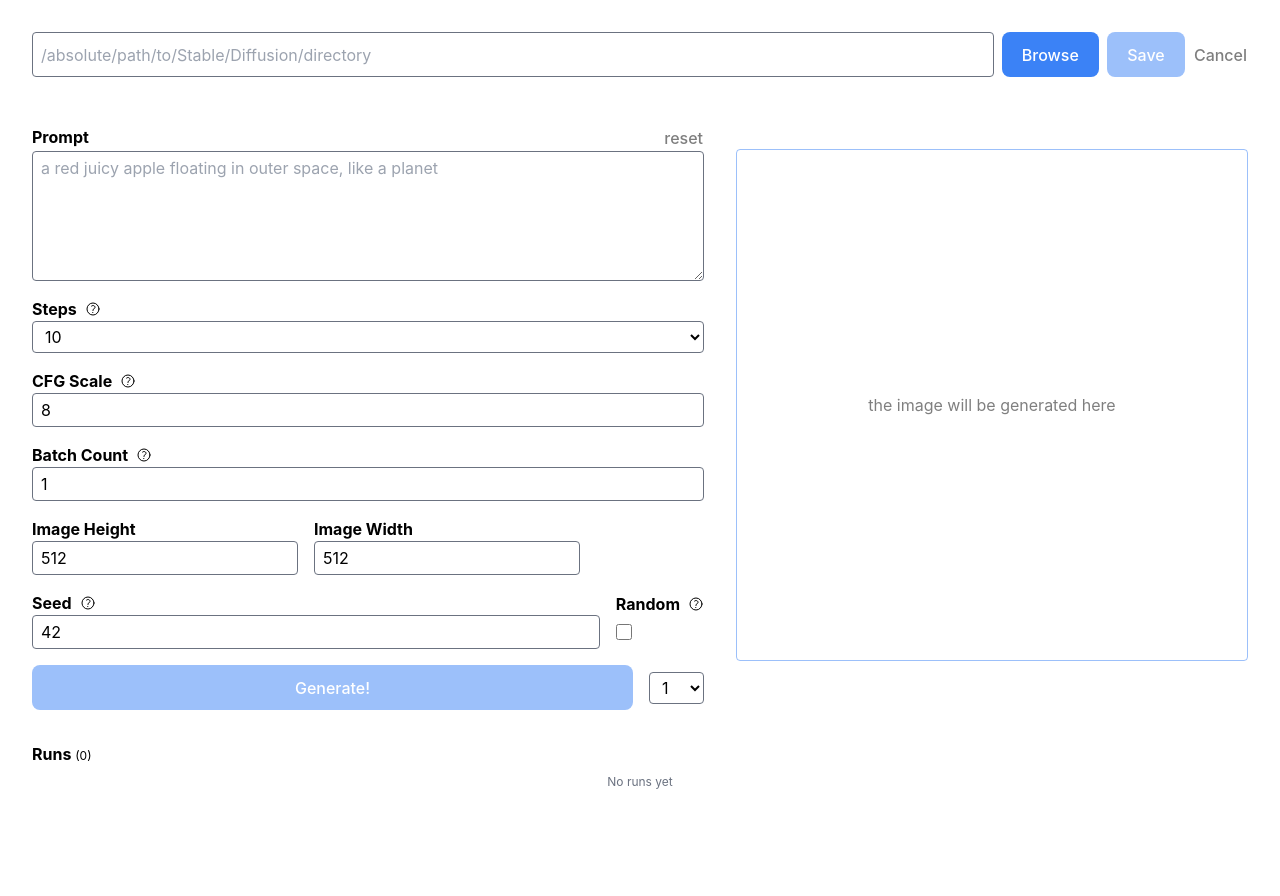
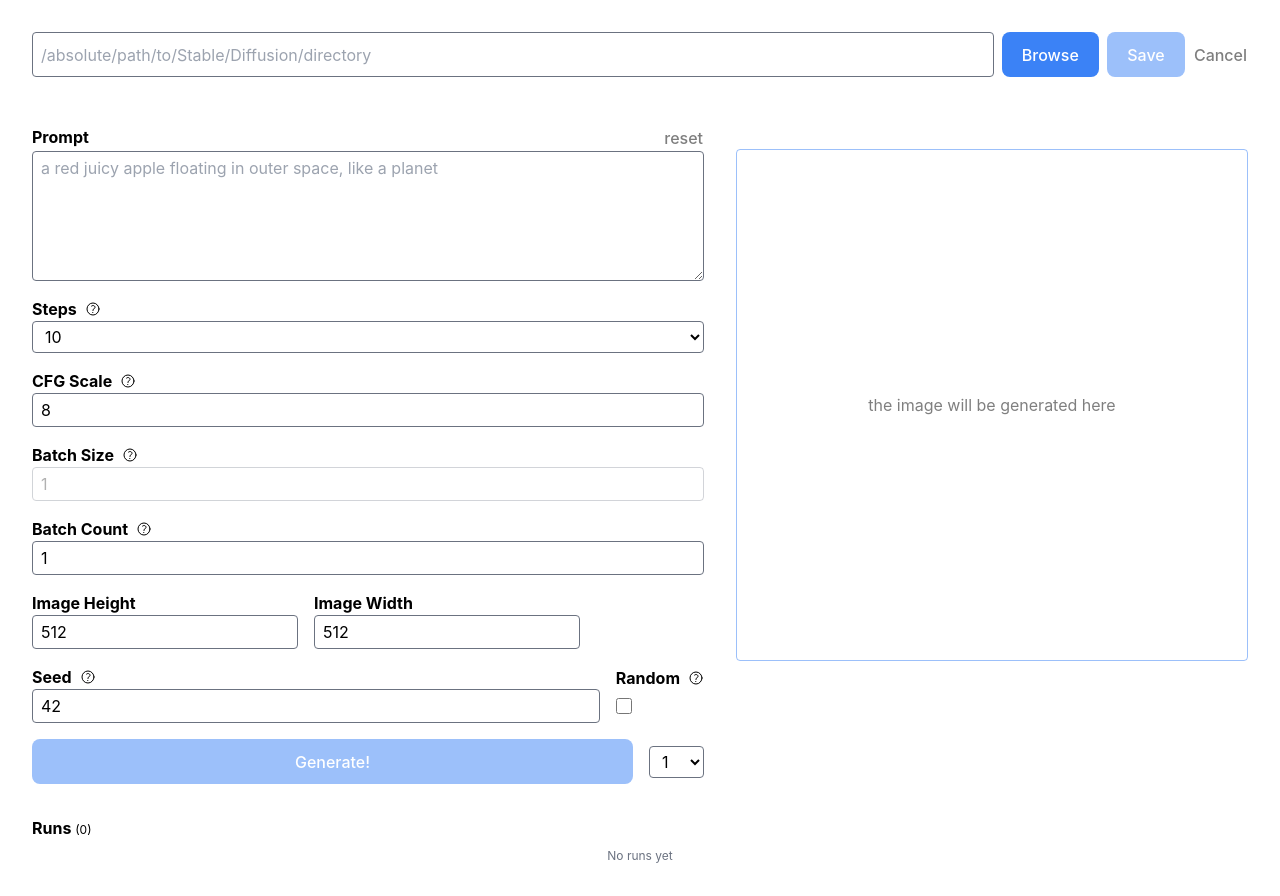
Before and after one commit to breadthe/sd-buddy, a Svelte app: page / in a window 1280 px wide. Before the commit the page ends 822 px from the top, so only its background shows below. Built offline with nearby package versions, Linux system fonts and the light colour scheme.

Commit message:
Show disabled Batch Size with help bubble

```diff
--- a/src/Generate.svelte
+++ b/src/Generate.svelte
@@ -325,12 +325,6 @@
         {/if}
       </label>
 
-      <!-- most of us have OOM issues with this and this functionality is superceded by the Runs -->
-      <!-- <label class="flex flex-col">
-        <span class="font-bold">Batch Size (formerly Samples)</span>
-        <input type="number" disabled class="opacity-30" bind:value={samples} min="1" max={maxSamples} />
-      </label> -->
-
       <label class="flex flex-col">
         <div class="flex items-center gap-2">
           <span class="font-bold">CFG Scale</span>
@@ -343,12 +337,31 @@
         <input type="number" bind:value={scale} min="1" max={maxScale} />
       </label>
 
+      <!-- most of us have OOM issues with this and this functionality is superceded by the Runs -->
+      <label class="flex flex-col">
+        <div class="flex items-center gap-2">
+          <span class="font-bold">Batch Size</span>
+
+          <HelpBubble
+            title="--n_samples : Number of samples to generate per prompt (stacked horizontally)."
+          />
+        </div>
+        <input
+          type="number"
+          disabled
+          class="opacity-30"
+          bind:value={samples}
+          min="1"
+          max={maxSamples}
+        />
+      </label>
+
       <label class="flex flex-col">
         <div class="flex items-center gap-2">
           <span class="font-bold">Batch Count</span>
 
           <HelpBubble
-            title="--n_iter : Number of images to generate (stacked vertically)."
+            title="--n_iter : Number of images batches to generate (stacked vertically)."
           />
         </div>
 
@@ -404,7 +417,9 @@
           <div class="flex items-center gap-2">
             <span class="font-bold">Random</span>
 
-            <HelpBubble title={`Using seed=-1 for a random seed does not tell you what the value is. If you want to have a record of what seed was used, check this option to get a random seed between 1-${maxSeed}.`} />
+            <HelpBubble
+              title={`Using seed=-1 for a random seed does not tell you what the value is. If you want to have a record of what seed was used, check this option to get a random seed between 1-${maxSeed}.`}
+            />
           </div>
 
           <input
```
